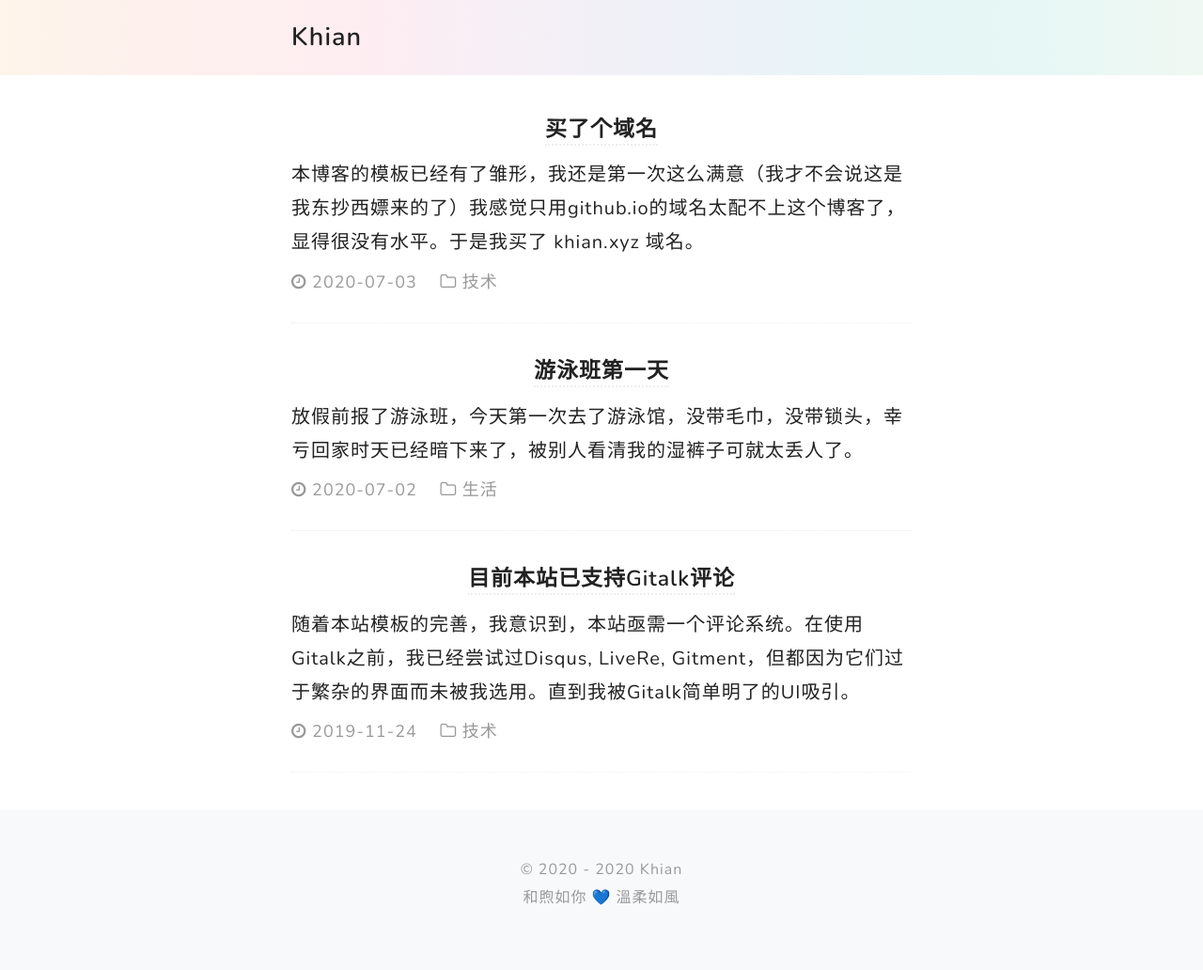
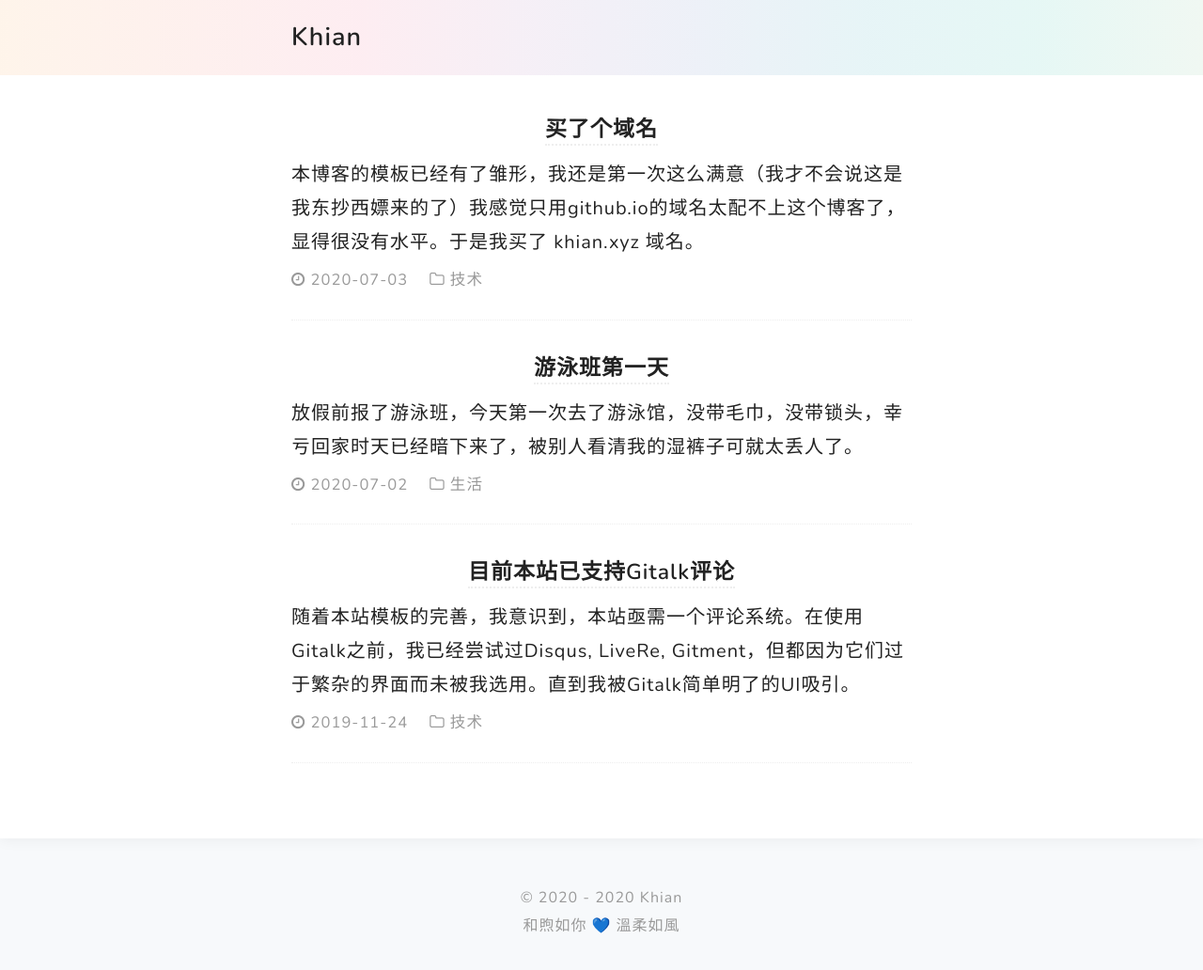
Before and after one commit to Jawutzh/nst, a Jekyll site: the page built from index.html, in a window 1280 px wide and 1048 px high. Shown: the top 1032 px of the window at 94% size. Built offline with Jekyll 4.4.1, drawn with Linux system fonts in a browser that asks for light colours; nearby versions of some CDN libraries; the list of posts is cut into pages by our own code.

Commit message:
Update style.html

```diff
--- a/_includes/style.html
+++ b/_includes/style.html
@@ -40,7 +40,8 @@ footer {
 }
 .nf{
 	background:#FFF;
-	padding-bottom: 2em;
+	padding-bottom: 4em;
+	box-shadow: 0px 1px 15px rgba(0,0,0,0.06);
 }
 .header-stand{
 	height: calc(2.5em + 27px);
@@ -68,13 +69,13 @@ footer {
 }
 .post-info{
 	border-bottom: 1px dotted #EEE;
-    font-size: 0.9em;
+    font-size: 0.83em;
     color: #999;
     margin: 0;
     padding: 0.8em 0;
 }
 .post-info-index {
-    font-size: 0.9em;
+    font-size: 0.83em;
     color: #999;
     margin: 0;
     padding: 0.4em 0;
```
